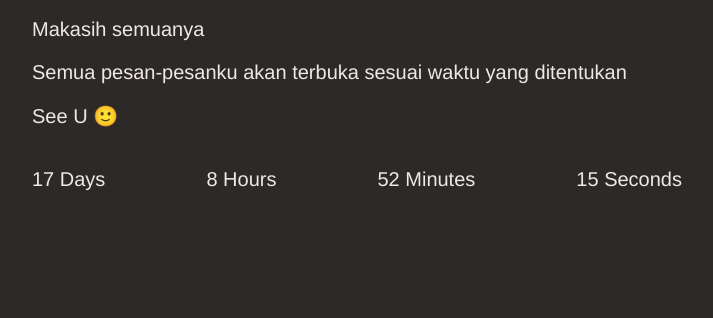
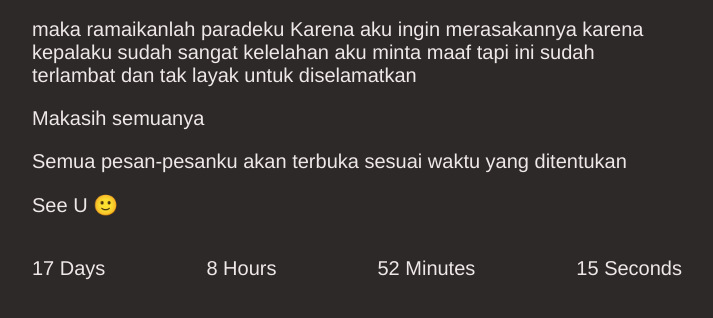
Before and after one commit to drty288/myslf, a plain HTML site: page index.html in a window 1280 px wide. Shown: the part 546-864 px from the top of the page, without its empty margins (283-996 px from the left). Before the commit the page ends 800 px from the top, so only its background shows below. Drawn offline with Linux system fonts and the light colour scheme.

Commit message:
Update index.html

```diff
--- a/index.html
+++ b/index.html
@@ -24,6 +24,7 @@
         </div>
         <div>
             <i>Aku hanya bisa diam tidak bisa banyak bicara, dan aku hanya bisa menahan, menahan dan menahan sampai aku lelah untuk bertahan</i>
+            <p>maka ramaikanlah paradeku Karena aku ingin merasakannya karena kepalaku sudah sangat kelelahan aku minta maaf tapi ini sudah terlambat dan tak layak untuk diselamatkan</p>
             <p>Makasih semuanya</p>
             <p>Semua pesan-pesanku akan terbuka sesuai waktu yang ditentukan</p>
             <p>See U 🙂</p>
```
